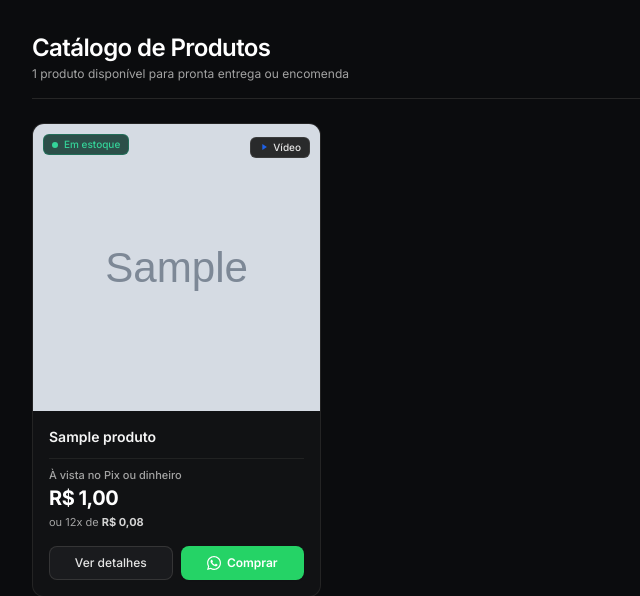
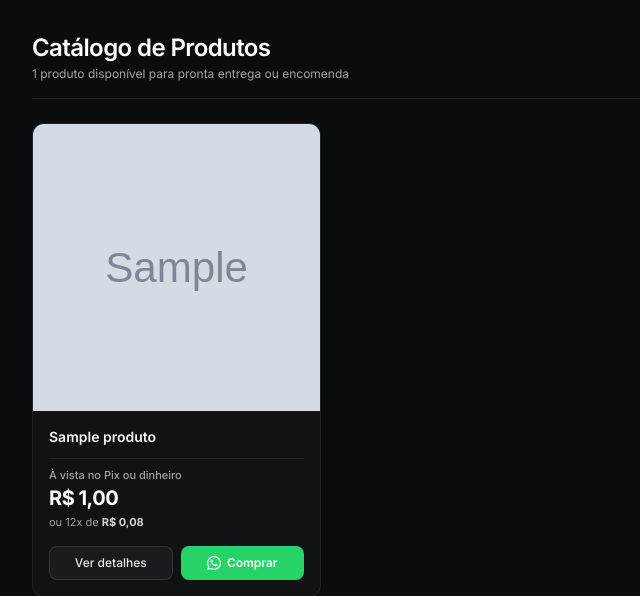
Before and after one commit to marcosjbxp-eng/estoque-, a Django app: page /loja/ in a window 1280 px wide. Shown: the part 110-706 px from the top of the page, without its empty margins (0-640 px from the left). Run offline with Django 5.2, Linux system fonts and the light colour scheme; tables that the repository leaves empty hold one stand-in row (values such as "Sample post"); grey boxes marked "Sample" are stand-in pictures; some libraries are stand-ins or nearby versions.

Commit message:
refactor: remover badges de estoque e video dos cards do catalogo

```diff
--- a/loja/templates/loja/catalogo.html
+++ b/loja/templates/loja/catalogo.html
@@ -62,31 +62,6 @@
                         </svg>
                         <span class="text-[11px] mt-1 text-neutral-500">Sem imagem</span>
                     </div>
-                {% endif %}
-
-                <!-- Badges de Estoque -->
-                <div class="absolute top-2.5 left-2.5 flex flex-col gap-1">
-                    {% if produto.quantidade_atual > 0 %}
-                        <span class="inline-flex items-center gap-1.5 px-2 py-0.5 rounded-md text-[10px] font-medium bg-emerald-950/80 text-emerald-400 border border-emerald-500/30 backdrop-blur-sm">
-                            <span class="w-1.5 h-1.5 rounded-full bg-emerald-400"></span> Em estoque
-                        </span>
-                    {% else %}
-                        <span class="inline-flex items-center gap-1.5 px-2 py-0.5 rounded-md text-[10px] font-medium bg-rose-950/80 text-rose-400 border border-rose-500/30 backdrop-blur-sm">
-                            <span class="w-1.5 h-1.5 rounded-full bg-rose-400"></span> Esgotado
-                        </span>
-                    {% endif %}
-                </div>
-
-                <!-- Badge de Vídeo (se houver) -->
-                {% if produto.video %}
-                <div class="absolute top-2.5 right-2.5">
-                    <span class="inline-flex items-center gap-1 px-2 py-0.5 rounded-md text-[10px] font-medium bg-neutral-900/90 text-neutral-200 border border-neutral-700/80 backdrop-blur-sm">
-                        <svg class="w-2.5 h-2.5 text-brandBlue fill-current" viewBox="0 0 24 24">
-                            <path d="M8 5v14l11-7z"/>
-                        </svg>
-                        Vídeo
-                    </span>
-                </div>
                 {% endif %}
             </a>
 
```
